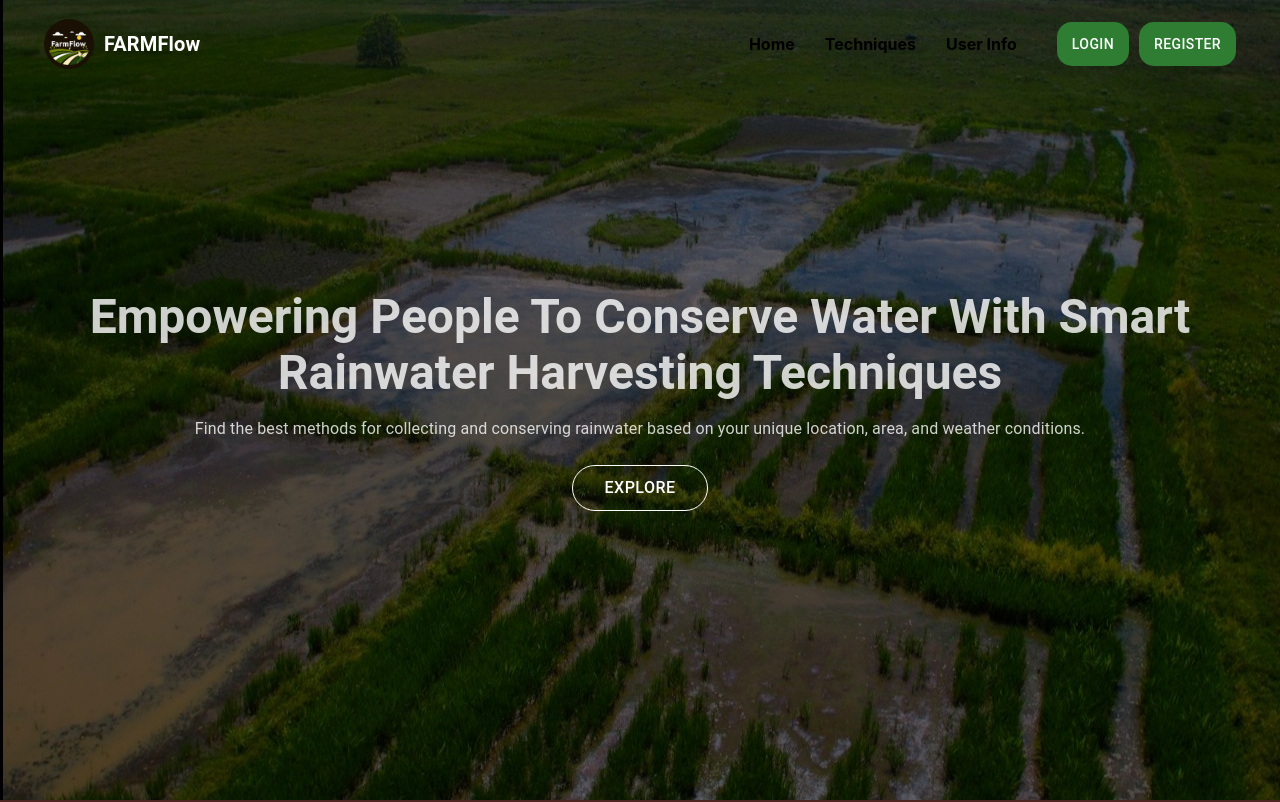
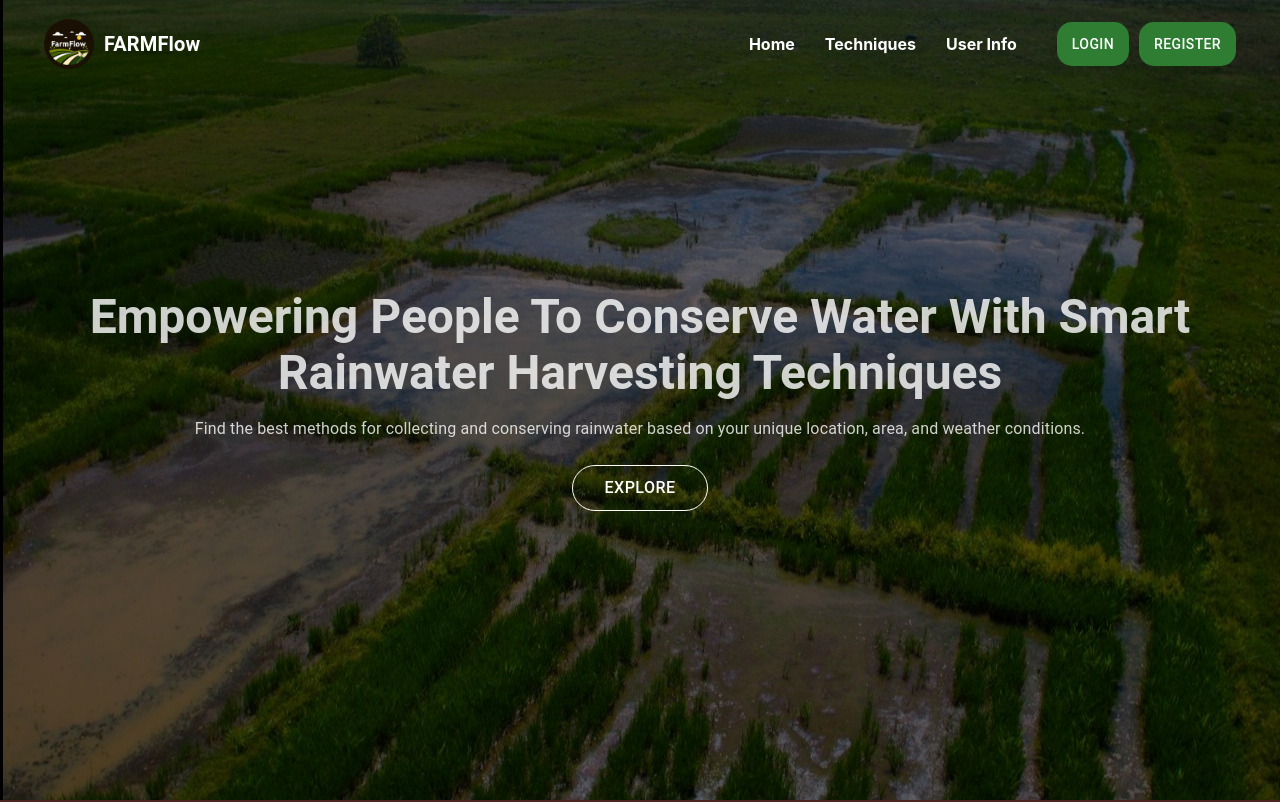
Before and after one commit to SUHAANII/EPICS_FarmFlow, a React (Create React App) app in the folder client/: page / in a window 1280 px wide. Shown: the top 802 px of the page. Built offline with nearby package versions, Linux system fonts and the light colour scheme.

Commit message:
edited navbar

```diff
--- a/client/src/App.js
+++ b/client/src/App.js
@@ -70,10 +70,16 @@ function App() {
 
 function MainContent() {
   const location = useLocation();
-  const applyPadding = location.pathname !== "/"; // Apply padding to all pages except Home
+  // const applyPadding = location.pathname !== "/"; // Apply padding to all pages except Home
+  const whiteTextPages = ["/"];
+  const textColor = whiteTextPages.includes(location.pathname) ? "white" : "black";
+
 
   return (
-    <main style={{ paddingTop: applyPadding ? "80px" : "0px" }}>
+    <main style={{
+      paddingTop: location.pathname !== "/" ? "80px" : "0px",  // Apply padding except on Home
+      color: textColor  // Apply font color based on route
+    }}>
       <Routes>
         <Route path="/login" element={<Login />} />
         <Route path="/register" element={<Register />} />
@@ -87,5 +93,3 @@ function MainContent() {
 }
 
 export default App;
-
-//testing
--- a/client/src/components/navbar/Navbar.jsx
+++ b/client/src/components/navbar/Navbar.jsx
@@ -1,10 +1,10 @@
 import React, { useEffect, useState } from "react";
 import { AppBar, Toolbar, Typography, Button, Box } from "@mui/material";
-import { Link, useNavigate } from "react-router-dom";
+import { Link, useNavigate, useLocation } from "react-router-dom";
 import { styled } from "@mui/system";
 import logo from "../../data/logo.png";
 
-// Styled AppBar (Remove sticky prop from styled)
+// Styled AppBar
 const StyledAppBar = styled(AppBar)({
   background: "transparent",
   boxShadow: "none",
@@ -16,8 +16,9 @@ const StyledAppBar = styled(AppBar)({
   transition: "background 0.3s ease-in-out",
 });
 
-const StyledLink = styled(Link)({
-  color: "Black",
+// Dynamic StyledLink that will adapt color based on the current route
+const StyledLink = styled(Link)(({ isHomePage }) => ({
+  color: isHomePage ? "white" : "black",
   textDecoration: "none",
   fontWeight: "bold",
   fontSize: "16px",
@@ -26,7 +27,7 @@ const StyledLink = styled(Link)({
     color: "rgb(69, 110, 167)",
     textDecoration: "underline",
   },
-});
+}));
 
 const LoginButton = styled(Button)({
   background: "#2E7D32",
@@ -48,14 +49,15 @@ const Logo = styled("img")({
 
 const Navbar = () => {
   const navigate = useNavigate();
+  const location = useLocation();
   const [sticky, setSticky] = useState(false);
+  const isHomePage = location.pathname === "/";
 
   // Scroll event listener to detect sticky navbar
   useEffect(() => {
     const handleScroll = () => {
       setSticky(window.scrollY > 50);
     };
-
     window.addEventListener("scroll", handleScroll);
     return () => window.removeEventListener("scroll", handleScroll);
   }, []);
@@ -65,27 +67,32 @@ const Navbar = () => {
       position="static"
       sx={{
         background: sticky
-      ? "linear-gradient(to left,rgb(35, 74, 18) 11%, #7D7E7E 76%, #131516 100%)"
-      : "transparent",
-    boxShadow: sticky ? "0px 4px 10px rgba(0, 0, 0, 0.1)" : "none",
-    transition: "all 0.3s ease-in-out", // Smooth transition
-    padding: sticky ? ".2px 20px" : "12px 20px", // Reduce padding when sticky
+          ? "linear-gradient(to left,rgb(35, 74, 18) 11%, #7D7E7E 76%, #131516 100%)"
+          : "transparent",
+        boxShadow: sticky ? "0px 4px 10px rgba(0, 0, 0, 0.1)" : "none",
+        transition: "all 0.3s ease-in-out", // Smooth transition
+        padding: sticky ? ".2px 20px" : "12px 20px", // Reduce padding when sticky
       }}
     >
       <Toolbar sx={{ display: "flex", justifyContent: "space-between", alignItems: "center" }}>
         <Box onClick={() => navigate("/")} sx={{ display: "flex", alignItems: "center", cursor: "pointer" }}>
           <Logo src={logo} alt="FarmFlow Logo" />
-          <Typography variant="h6" sx={{ marginLeft: "10px", fontWeight: "bold" }}>
+          <Typography
+            variant="h6"
+            sx={{
+              marginLeft: "10px",
+              fontWeight: "bold",
+              color: isHomePage ? "white" : "black" // Dynamic logo text color
+            }}
+          >
             FARMFlow
           </Typography>
         </Box>
-
         <Box sx={{ display: "flex", alignItems: "center", marginLeft: "auto" }}>
-          <StyledLink to="/">Home</StyledLink>
-          <StyledLink to="/techniques">Techniques</StyledLink>
-          <StyledLink to="/userinfo">User Info</StyledLink>
+          <StyledLink to="/" isHomePage={isHomePage}>Home</StyledLink>
+          <StyledLink to="/techniques" isHomePage={isHomePage}>Techniques</StyledLink>
+          <StyledLink to="/userinfo" isHomePage={isHomePage}>User Info</StyledLink>
         </Box>
-
         <Box sx={{ display: "flex", alignItems: "center" }}>
           <LoginButton onClick={() => navigate("/login")}>Login</LoginButton>
           <LoginButton onClick={() => navigate("/register")}>Register</LoginButton>
```
